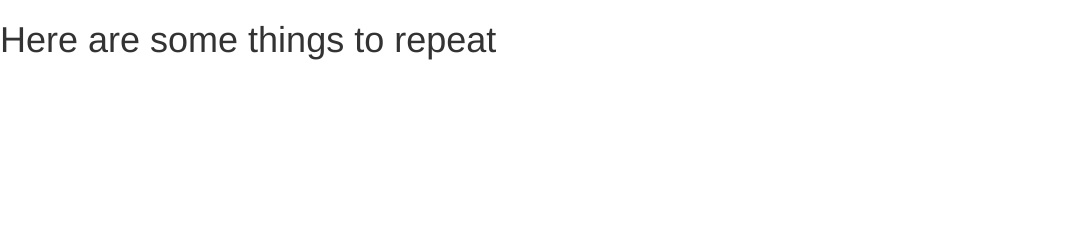
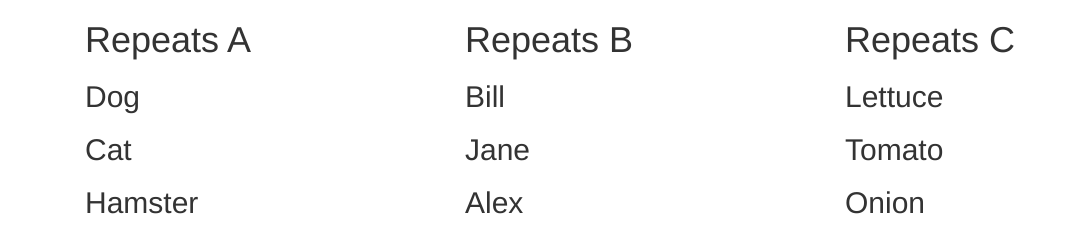
Before and after one commit to taylorharwin/InfiniteScroll, a website: page index.html in a window 1280 px wide. Shown: the whole page, without its empty margins (0-1074 px from the left). Drawn offline with nearby package versions, Linux system fonts and the light colour scheme; some packages are replaced by stand-ins of ours.

Commit message:
Directive varies based on contents

```diff
--- a/js/controllers.js
+++ b/js/controllers.js
@@ -4,8 +4,12 @@
 angular.module('ScrollTest.controllers', [])
 
 .controller('MainCtrl', function ($scope) {
-    $scope.nameFilter = null;
-    $scope.driversList = [];
+
+    $scope.dataA = [{name: 'Dog'}, {name: 'Cat'}, {name: 'Hamster'}];
+
+    $scope.dataB = [{name: 'Bill'}, {name: 'Jane'}, {name: 'Alex'}];
+
+    $scope.dataC = [{name: 'Lettuce'}, {name: 'Tomato'}, {name: 'Onion'}];
 
 
   });
--- a/js/directives.js
+++ b/js/directives.js
@@ -5,12 +5,10 @@ angular.module('ScrollTest.directives', [])
 
   .directive('scroller', function () {
     return {restrict: 'E',
-     scope: true,
      replace: 'true',
-     templateUrl: 'partials/infinite_scroll.html',
-
-     link: function (scope) {
-      scope.sayHi = function () {console.log('hi'); };
+     template: '<h2 ng-repeat="stuff in contents"> {{stuff.name}}</h2>',
+     scope: {
+      contents: '=contents'
     }
 
   };
--- a/partials/scaffold.html
+++ b/partials/scaffold.html
@@ -1 +1,18 @@
-<h1> Here are some things to repeat </h1>
+<div class="container">
+
+  <div class="col-md-4">
+    <h1>Repeats A</h1>
+    <scroller contents="dataA"></scroller>
+  </div>
+
+  <div class="col-md-4">
+    <h1>Repeats B</h1>
+    <scroller contents="dataB"></scroller>
+  </div>
+
+  <div class="col-md-4">
+    <h1> Repeats C</h1>
+    <scroller contents="dataC"></scroller>
+  </div>
+
+</div>
```
Also changed, not shown: partials/infinite_scroll.html (+1 -3 lines).
